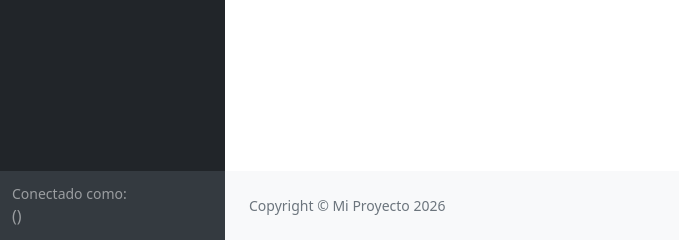
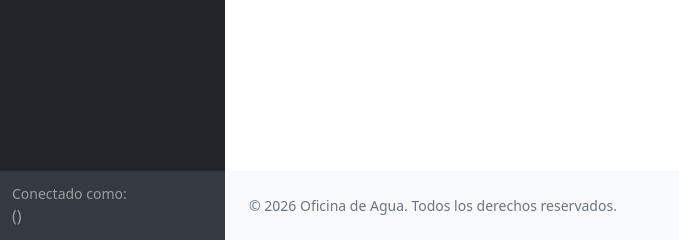
Before and after one commit to Dany164/sistema-oficina-agua, a CodeIgniter 4 app: the page made by app/Views/clientes/form.php in a window 1280 px wide. Shown: the part 560-800 px from the top of the page, without its empty margins (0-679 px from the left). Run offline with PHP 8.4 and a stand-in for CodeIgniter, Linux system fonts and the light colour scheme; the template is opened without the code that fills it, so the values that code supplies are empty; some libraries are stand-ins or nearby versions.

Commit message:
SCRUM-30: mejorar textos e idioma de la interfaz

```diff
--- a/app/Views/layouts/main.php
+++ b/app/Views/layouts/main.php
@@ -1,5 +1,6 @@
 <!DOCTYPE html>
 <html lang="es">
+
 <head>
     <meta charset="utf-8">
     <meta http-equiv="X-UA-Compatible" content="IE=edge">
@@ -15,6 +16,7 @@
 
     <?= $this->renderSection('styles') ?>
 </head>
+
 <body class="sb-nav-fixed">
 
     <?= $this->include('layouts/partials/navbar') ?>
@@ -32,7 +34,7 @@
             <footer class="py-4 bg-light mt-auto">
                 <div class="container-fluid px-4">
                     <div class="d-flex align-items-center justify-content-between small">
-                        <div class="text-muted">Copyright &copy; Mi Proyecto <?= date('Y') ?></div>
+                        <div class="text-muted">&copy; <?= date('Y') ?> Oficina de Agua. Todos los derechos reservados.</div>
                     </div>
                 </div>
             </footer>
@@ -45,4 +47,5 @@
 
     <?= $this->renderSection('scripts') ?>
 </body>
+
 </html>
```
Also changed, not shown: public/assets/js/datatables-simple-demo.js.
